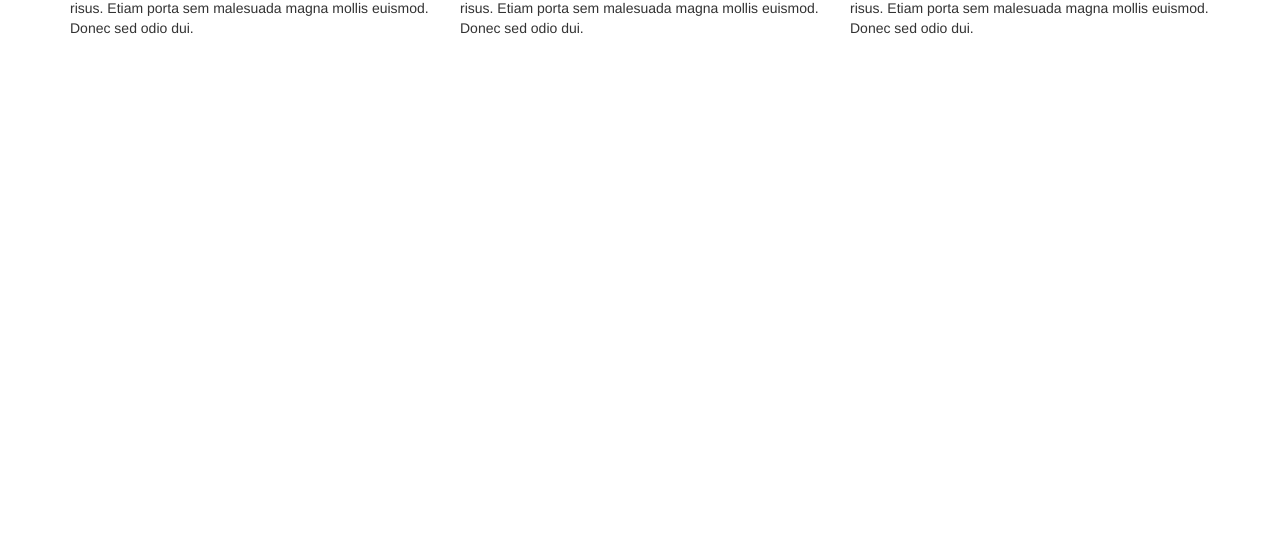
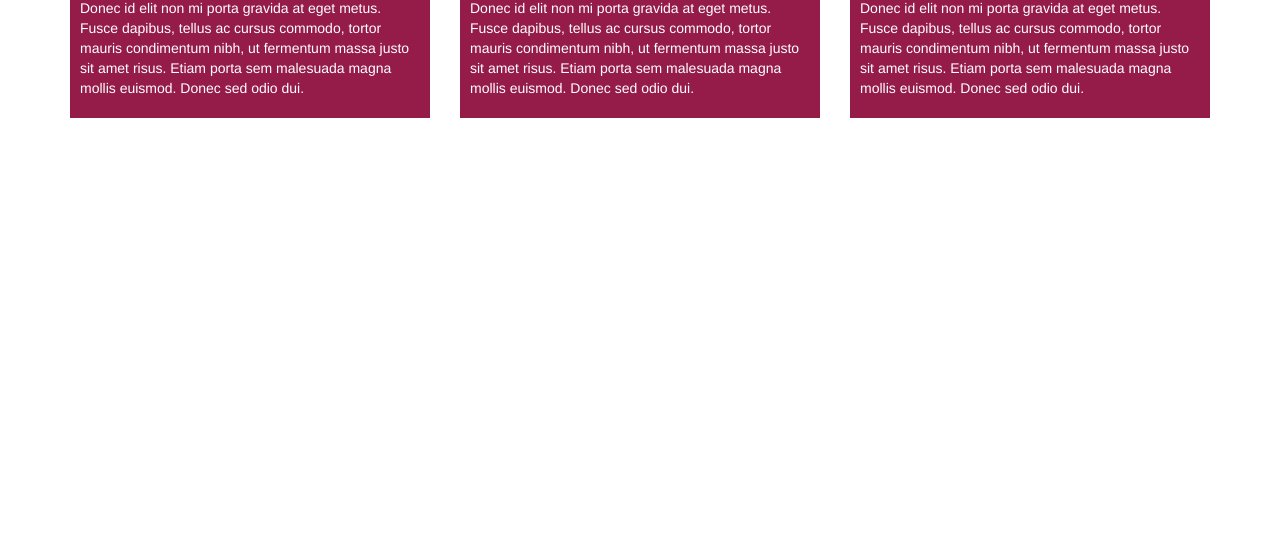
Before and after one commit to vidyabharde/vidyacourse, a plain HTML site: page index.html in a window 1280 px wide. Shown: the part 260-800 px from the top of the page. Drawn offline with nearby package versions, Linux system fonts and the light colour scheme.

Commit message:
Update index.html

```diff
--- a/index.html
+++ b/index.html
@@ -9,7 +9,7 @@
 
     <!-- Latest compiled and minified CSS -->
     <link rel="stylesheet" href="https://maxcdn.bootstrapcdn.com/bootstrap/3.3.6/css/bootstrap.min.css">
-    <link rel="stylesheet" type="text/css" href="assets/css/styles.css" media="screen">
+    <link rel="stylesheet" type="text/css" href="/CSS/mod2.css" media="screen">
   </head>
   <body>
     <header>
```
